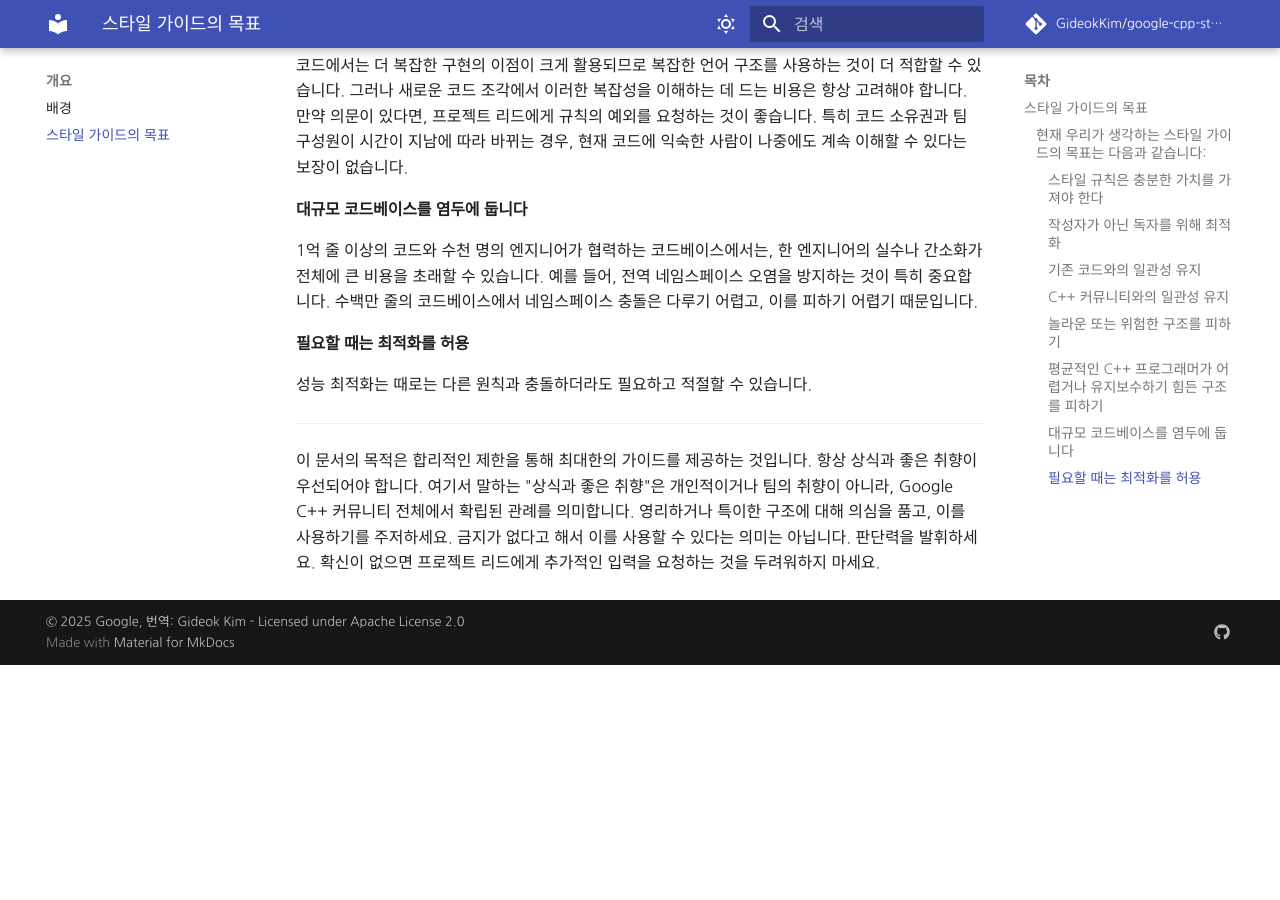
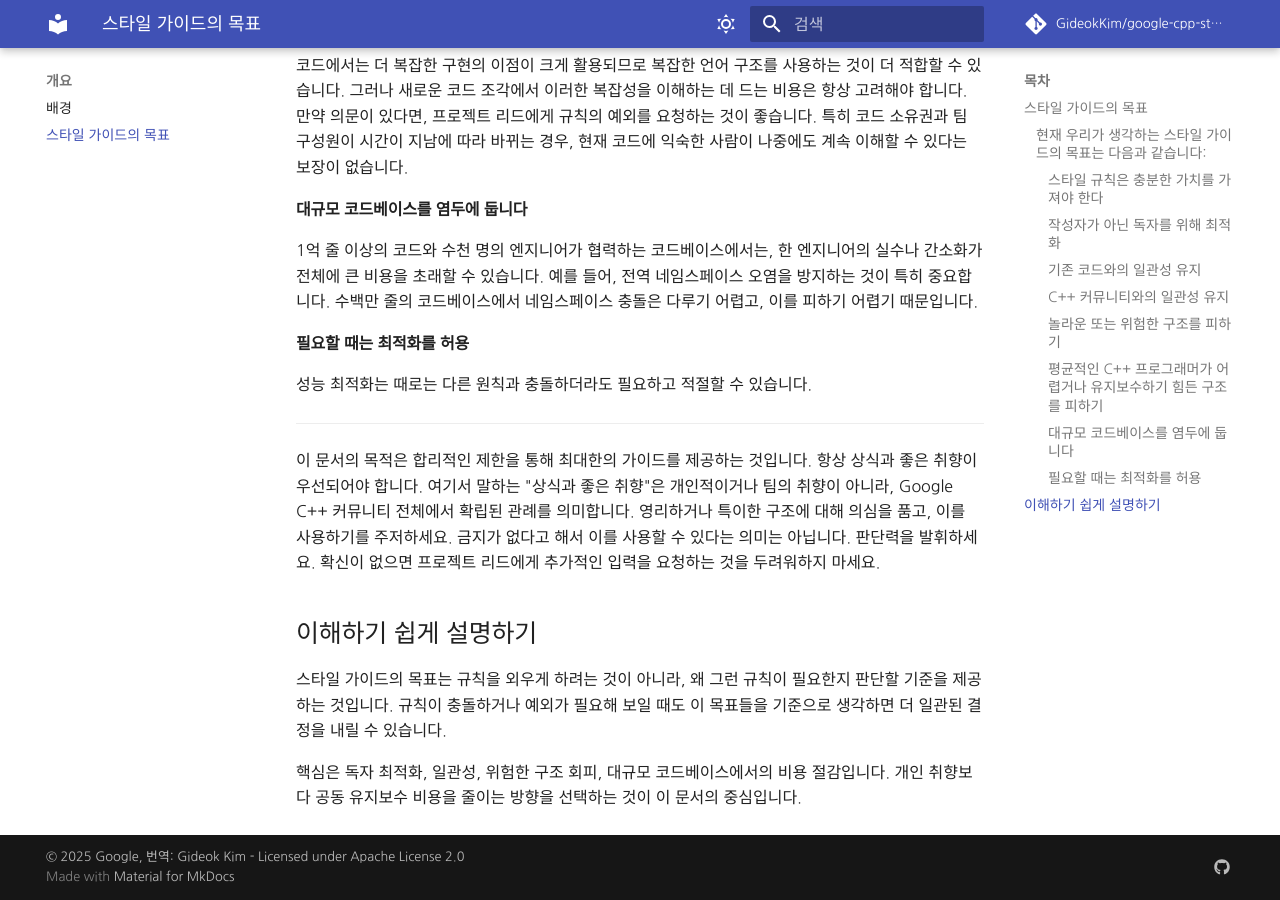
Before and after one commit to GideokKim/google-cpp-style-guide-kr, an MkDocs documentation site: the page built from google cpp style guide/goals_of_the_style_guide.md, in a window 1280 px wide and 900 px high, scrolled down 1571 px. Built offline with MkDocs 1.6.1 and Material for MkDocs 9.7.7, drawn with Linux system fonts in a browser that asks for light colours; some web fonts are replaced; comment, search, counter and statistics services are not loaded; before the commit the page ends 2236 px from its top, so only the background shows below that.

Commit message:
docs(overview): explain style guide goals page

```diff
--- a/google cpp style guide/goals_of_the_style_guide.md
+++ b/google cpp style guide/goals_of_the_style_guide.md
@@ -33,3 +33,8 @@ C++에는 코드에 복잡성을 도입하기 때문에 일반적으로 적합
 ---
 
 이 문서의 목적은 합리적인 제한을 통해 최대한의 가이드를 제공하는 것입니다. 항상 상식과 좋은 취향이 우선되어야 합니다. 여기서 말하는 "상식과 좋은 취향"은 개인적이거나 팀의 취향이 아니라, Google C++ 커뮤니티 전체에서 확립된 관례를 의미합니다. 영리하거나 특이한 구조에 대해 의심을 품고, 이를 사용하기를 주저하세요. 금지가 없다고 해서 이를 사용할 수 있다는 의미는 아닙니다. 판단력을 발휘하세요. 확신이 없으면 프로젝트 리드에게 추가적인 입력을 요청하는 것을 두려워하지 마세요.
+## 이해하기 쉽게 설명하기
+
+스타일 가이드의 목표는 규칙을 외우게 하려는 것이 아니라, 왜 그런 규칙이 필요한지 판단할 기준을 제공하는 것입니다. 규칙이 충돌하거나 예외가 필요해 보일 때도 이 목표들을 기준으로 생각하면 더 일관된 결정을 내릴 수 있습니다.
+
+핵심은 독자 최적화, 일관성, 위험한 구조 회피, 대규모 코드베이스에서의 비용 절감입니다. 개인 취향보다 공동 유지보수 비용을 줄이는 방향을 선택하는 것이 이 문서의 중심입니다.
```
